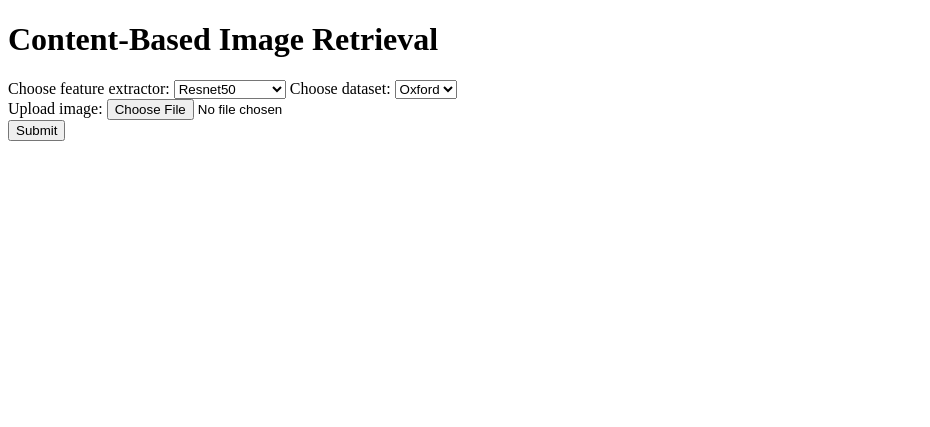
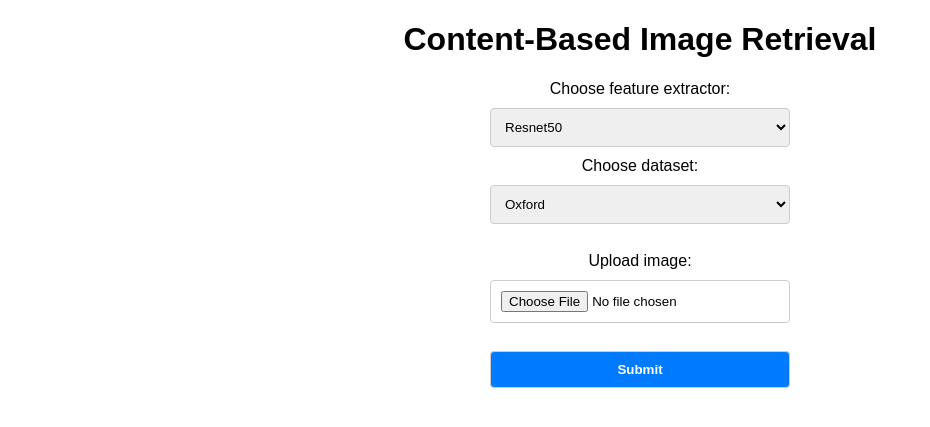
Before and after one commit to hangg0201/ImageSearchProject, a Flask app: page / in a window 1280 px wide. Shown: the top 427 px of the page, without its empty margins (0-930 px from the left). Run offline with Flask 3, Linux system fonts and the light colour scheme.

Commit message:
Update ui

```diff
--- a/templates/index.html
+++ b/templates/index.html
@@ -4,6 +4,57 @@
     <meta charset="UTF-8" />
     <meta name="viewport" content="width=device-width, initial-scale=1.0" />
     <title>Content-Based Image Retrieval</title>
+    <style>
+      body {
+        font-family: Arial, sans-serif;
+      }
+
+      h1 {
+        text-align: center;
+      }
+
+      form {
+        display: flex;
+        flex-direction: column;
+        align-items: center;
+        margin-top: 20px;
+      }
+
+      label {
+        margin-bottom: 10px;
+      }
+
+      select,
+      input[type="file"],
+      input[type="submit"] {
+        margin-bottom: 10px;
+      }
+
+      input[type="submit"] {
+        padding: 10px 20px;
+        background-color: #007bff;
+        color: #fff;
+        border: none;
+        cursor: pointer;
+      }
+
+      /* Additional CSS */
+      select,
+      input[type="file"],
+      input[type="submit"] {
+        width: 300px;
+        padding: 10px;
+        border: 1px solid #ccc;
+        border-radius: 4px;
+        box-sizing: border-box;
+      }
+
+      input[type="submit"] {
+        background-color: #007bff;
+        color: #fff;
+        font-weight: bold;
+      }
+    </style>
   </head>
   <body>
     <h1>Content-Based Image Retrieval</h1>
```
Also changed, not shown: templates/result.html (+26 -0 lines).
